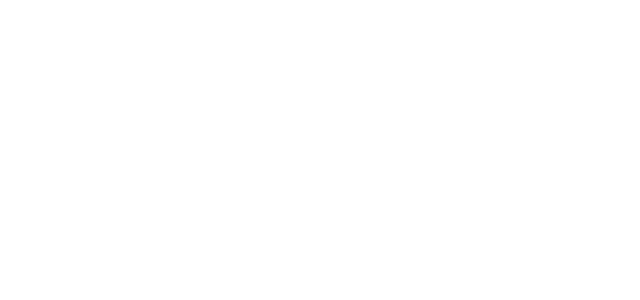
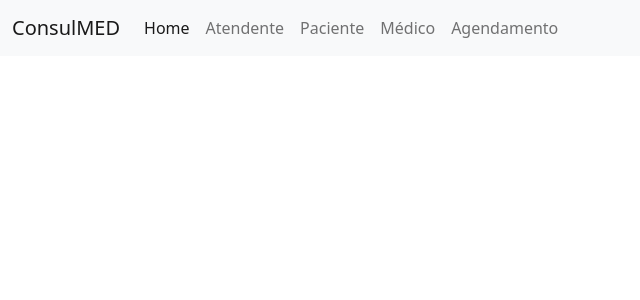
Before and after one commit to MalokeiroDigital/consultorio-medico, an Angular app: page / in a window 1280 px wide. Shown: the top 300 px of the page, without its empty margins (0-640 px from the left). Built offline with nearby package versions, Linux system fonts and the light colour scheme.

Commit message:
adding navbar

```diff
--- a/src/app/app.component.html
+++ b/src/app/app.component.html
@@ -1,2 +1,2 @@
-
+<app-menu></app-menu>
 <router-outlet></router-outlet>
--- a/src/app/layout/menu/menu.component.html
+++ b/src/app/layout/menu/menu.component.html
@@ -1 +1,27 @@
-<p>menu works!</p>
+<nav class="navbar navbar-expand-lg bg-light">
+    <div class="container-fluid">
+      <a class="navbar-brand" href="#">ConsulMED</a>
+      <button class="navbar-toggler" type="button" data-bs-toggle="collapse" data-bs-target="#navbarSupportedContent" aria-controls="navbarSupportedContent" aria-expanded="false" aria-label="Toggle navigation">
+        <span class="navbar-toggler-icon"></span>
+      </button>
+      <div class="collapse navbar-collapse" id="navbarSupportedContent">
+        <ul class="navbar-nav me-auto mb-2 mb-lg-0">
+          <li class="nav-item">
+            <a class="nav-link active" aria-current="page" href="#">Home</a>
+          </li>
+          <li class="nav-item">
+            <a class="nav-link" href="#">Atendente</a>
+          </li>
+          <li class="nav-item">
+            <a class="nav-link" href="#">Paciente</a>
+          </li>
+          <li class="nav-item">
+            <a class="nav-link" href="#">Médico</a>
+          </li>
+          <li class="nav-item">
+            <a class="nav-link" href="#">Agendamento</a>
+          </li>
+        </ul>
+      </div>
+    </div>
+  </nav>
```
